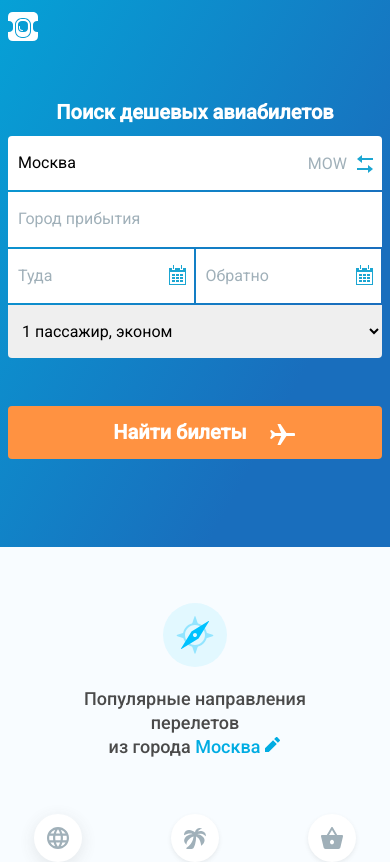
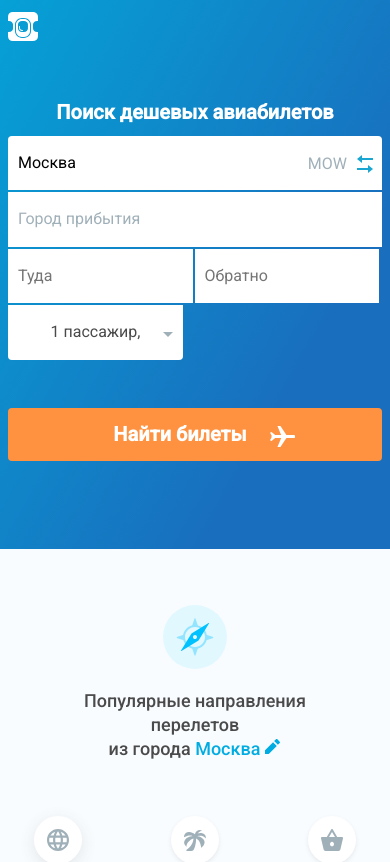
Before and after one commit to baskinbask/aviasales-demo-frontend, a React (Create React App) app: page / in a window 390 px wide. Shown: the top 862 px of the page. Built offline with nearby package versions, Linux system fonts and the light colour scheme.

Commit message:
fix: date picker inputs and select. at work.

```diff
--- a/src/App.css
+++ b/src/App.css
@@ -1,5 +1,11 @@
 .container {
   position: relative;
+}
+
+section,
+div,
+p {
+  box-sizing: border-box;
 }
 
 /*Top-destinations*/
@@ -133,7 +139,7 @@ button.search__header_btn:hover {
     border-radius: 0 0 4px 0;
   }
 
-  select.search__header_select {
+  .search__header_select {
     max-width: 24.5%;
     border-radius: 0;
     margin-right: 2px;
@@ -141,7 +147,7 @@ button.search__header_btn:hover {
 }
 
 @media (max-width: 768px) {
-  select.search__header_select {
+  .search__header_select {
     flex-basis: 25%;
   }
 
@@ -151,21 +157,34 @@ button.search__header_btn:hover {
   }
 }
 
+#selectCheck:checked ~ .dropDownCard {
+  display: block;
+}
+
 /*Input Dates - DatePicker*/
 
+.DayPickerInput {
+  flex-basis: 17.5%;
+  margin-right: 2px;
+}
+
 .DayPickerInput input {
-  flex: 1 16%;
+  display: block;
+  width: 100%;
   margin-right: 2px;
   padding: 18px 0 18px 10px;
+  flex-basis: 17.5%;
+  box-sizing: border-box;
   border: none;
 }
+
 .DayPickerInput::placeholder {
   color: #a0b0b9;
 }
 
 .DayPicker {
-  margin-top: -55px;
-  width: 385px;
+  width: 340px;
+  max-width: 100vw;
   background: #fff;
   padding: 0;
 }
@@ -191,6 +210,43 @@ button.search__header_btn:hover {
   font-size: 12px;
 }
 
-.DayPicker-Day--future {
+.DayPicker-Day--future,
+.DayPicker-Day--past {
   background: #eee;
 }
+
+@media (max-width: 1200px) {
+  .DayPickerInput,
+  .DayPickerInput input {
+    flex-basis: 16.4%;
+  }
+}
+
+@media (max-width: 992px) {
+  .DayPickerInput,
+  .DayPickerInput input {
+    flex-basis: 24.6%;
+  }
+  .DayPickerInput:first-of-type,
+  .DayPickerInput:first-of-type input {
+    border-radius: 0 0 0 4px;
+  }
+}
+
+@media (max-width: 576px) {
+  .DayPickerInput,
+  .DayPickerInput input {
+    flex-basis: 49.35%;
+    margin-right: 0;
+    margin-bottom: 1px;
+  }
+
+  .DayPickerInput:not(:last-child) {
+    margin-right: 2px;
+  }
+
+  .DayPickerInput:first-of-type,
+  .DayPickerInput:first-of-type input {
+    border-radius: 0;
+  }
+}
--- a/src/Header/Filter.js
+++ b/src/Header/Filter.js
@@ -5,6 +5,7 @@ import styled from "styled-components";
 
 import FlexWrapper from "../common/FlexWrapper";
 import Input from "./Input";
+import DateInput from "../SearchPage/DateInput";
 import Select from "./Select";
 import Button from "./Button";
 
@@ -32,8 +33,8 @@ class Filter extends Component {
           value="Москва"
         />
         <Input id="arrival" type="text" placeholder="Город прибытия" />
-        <Input id="dateFrom" type="text" placeholder="Туда" icon="calendar" />
-        <Input id="dateTo" type="text" placeholder="Обратно" icon="calendar" />
+        <DateInput placeholder="Туда" future />
+        <DateInput placeholder="Обратно" />
         <Select id="select" />
         <ButtonLink to="/search">
           <Button type="submit" value="Найти билеты" icon="plane" />
--- a/src/Header/Input.js
+++ b/src/Header/Input.js
@@ -17,20 +17,10 @@ const LabelTag = styled.label`
     flex-basis: 22%;
   }
 
-  &[for="dateFrom"],
-  &[for="dateTo"] {
-    flex-basis: 17.5%;
-  }
-
   @media (max-width: 1200px) {
     &[for="departure"],
     &[for="arrival"] {
       flex-basis: 20%;
-    }
-
-    &[for="dateFrom"],
-    &[for="dateTo"] {
-      flex-basis: 16.4%;
     }
   }
 
@@ -43,11 +33,6 @@ const LabelTag = styled.label`
     &[for="arrival"] {
       flex-basis: 49.5%;
     }
-
-    &[for="dateFrom"],
-    &[for="dateTo"] {
-      flex-basis: 24.6%;
-    }
   }
 
   @media (max-width: 576px) {
@@ -58,11 +43,6 @@ const LabelTag = styled.label`
     &[for="departure"],
     &[for="arrival"] {
       flex-basis: 100%;
-    }
-
-    &[for="dateFrom"],
-    &[for="dateTo"] {
-      flex-basis: 49.6%;
     }
   }
 `;
--- a/src/Header/Select.js
+++ b/src/Header/Select.js
@@ -1,19 +1,48 @@
 import React, { Component } from "react";
 import styled from "styled-components";
+import FlexWrapper from "../common/FlexWrapper";
+import { Label, Input } from "../SearchPage/FilterAirlines";
+import drop from "../SearchPage/icons/drop.svg";
 
 // const LabelTag = styled.label`
 //   position: relative;
 // `;
 
-const SelectTag = styled.select`
-  ${"" /* flex-basis: 21%; */} padding: 16px 10px;
-  box-sizing: border-box;
+const DropDownField = styled.div`
+  position: relative;
+  flex: 1;
+  min-width: 180px;
+  padding: 18px 10px;
   border: none;
   border-radius: 0 4px 4px 0;
+  background: #fff;
+
+  & span {
+    color: #dbdbdb;
+  }
+
+  &::after {
+    position: absolute;
+    right: 10px;
+    top: 50%;
+    content: "";
+    width: 10px;
+    height: 5px;
+    background: url(${drop}) no-repeat;
+  }
 
   @media (max-width: 992px) {
-    border-radius: 0 0 4px 0;
-    flex-basis: 49.5%;
+    flex-basis: 47.5%;
+    margin-right: 2px;
+    border-radius: 0;
+  }
+
+  @media (max-width: 768px) {
+    min-width: 175px;
+
+    & span {
+      display: none;
+    }
   }
 
   @media (max-width: 576px) {
@@ -22,23 +51,96 @@ const SelectTag = styled.select`
   }
 `;
 
-const OptionTag = styled.option`
-  & span {
-    color: #a0b0b9;
+const DropDownCard = styled.div`
+  display: none;
+  min-width: 211px;
+  padding: 16px;
+  padding-bottom: 0;
+  font-size: 14px;
+  background: #fff;
+  box-shadow: 0px 0px 8px rgba(74, 74, 74, 0.2),
+    0px 2px 4px rgba(74, 74, 74, 0.2);
+  border-radius: 4px;
+`;
+
+const Counter = styled.div`
+  display: flex;
+  justify-content: space-between;
+  align-content: center;
+  border: 1px solid #dbdbdb;
+  border-radius: 2px;
+  color: #000;
+
+  & div {
+    box-sizing: border-box;
+    padding-top: 8px;
+    min-height: 32px;
+    min-width: 23px;
+    text-align: center;
+
+    &:not(:nth-child(2)) {
+      color: #dbdbdb;
+    }
+
+    &:not(:last-child) {
+      border-right: 1px solid #dbdbdb;
+    }
+  }
+`;
+
+const Text = styled.p`
+  margin: 0;
+
+  & p {
+    margin: 0;
+    font-size: 12px;
+    color: #dbdbdb;
   }
 `;
 
 class Select extends React.Component {
   render() {
+    const hid = `.DropDownCard { display: block;}`;
     return (
-      <SelectTag
-        id={this.props.id}
-        className={this.props.className}
-        name={this.props.id}
-        required
-      >
-        <OptionTag selected>1 пассажир, эконом</OptionTag>
-      </SelectTag>
+      <div>
+        {/* <Input id="selectCheck" type="checkbox" hidden />
+        <Label htmlFor="selectCheck">1 пассажир, эконом</Label> */}
+        <DropDownField id={this.props.id} className={this.props.className}>
+          1 пассажир, <span>эконом</span>
+        </DropDownField>
+        <DropDownCard className="dropDownCard">
+          <FlexWrapper jc="space-between" ai="center" mb="16px">
+            <Text>Взрослые</Text>
+            <Counter>
+              <div>-</div>
+              <div>1</div>
+              <div>+</div>
+            </Counter>
+          </FlexWrapper>
+          <FlexWrapper jc="space-between" ai="center" mb="16px">
+            <Text>Дети до 12 лет</Text>
+            <Counter>
+              <div>-</div>
+              <div>1</div>
+              <div>+</div>
+            </Counter>
+          </FlexWrapper>
+          <FlexWrapper jc="space-between" ai="center" mb="16px">
+            <Text>
+              Дети до 2 лет
+              <p>Без места</p>
+            </Text>
+            <Counter>
+              <div>-</div>
+              <div>1</div>
+              <div>+</div>
+            </Counter>
+          </FlexWrapper>
+          <hr />
+          <Input type="checkbox" hidden />
+          <Label>Бизнес класс</Label>
+        </DropDownCard>
+      </div>
     );
   }
 }
--- a/src/SearchPage/DateInput.js
+++ b/src/SearchPage/DateInput.js
@@ -52,10 +52,43 @@ function OverlayComponent({ classNames, children, ...props }) {
 }
 
 export default class DateInput extends React.Component {
+  constructor(props) {
+    super(props);
+    this.handleDayChange = this.handleDayChange.bind(this);
+    this.state = {
+      selectedDay: undefined
+    };
+  }
+  handleDayChange(day) {
+    this.setState({ selectedDay: day });
+  }
+
   render() {
+    const { selectedDay } = this.state;
     const future = {
-      after: new Date(2018, 7, 14)
+      after: new Date(selectedDay)
     };
-    return <DayPickerInput overlayComponent={OverlayComponent} placeholder={this.props.placeholder} format="LL" formatDate={formatDate} parseDate={parseDate} dayPickerProps={{ locale: "ru", localeUtils: MomentLocaleUtils, modifiers: future}} hideOnDayClick={false} showOutsideDays />;
+    const past = {
+      before: new Date(selectedDay)
+    };
+
+    return (
+      <DayPickerInput
+        overlayComponent={OverlayComponent}
+        placeholder={this.props.placeholder}
+        format="LL"
+        formatDate={formatDate}
+        parseDate={parseDate}
+        onDayChange={this.handleDayChange}
+        dayPickerProps={{
+          locale: "ru",
+          localeUtils: MomentLocaleUtils,
+          modifiers: this.props.future ? { future } : { past },
+          showOutsideDays: false,
+          selectedDays: this.state.selectedDay
+        }}
+        hideOnDayClick={false}
+      />
+    );
   }
 }
--- a/src/SearchPage/FilterAirlines.js
+++ b/src/SearchPage/FilterAirlines.js
@@ -146,3 +146,4 @@ class FilterAirlines extends React.Component {
 }
 
 export default FilterAirlines;
+export { Label, Input };
--- a/src/SearchPage/SearchHeader.js
+++ b/src/SearchPage/SearchHeader.js
@@ -104,7 +104,7 @@ class SearchHeader extends React.Component {
                   city="bcn"
                   value="Барселона"
                 />
-                <DateInput placeholder="Туда" />
+                <DateInput placeholder="Туда" future />
                 <DateInput placeholder="Обратно" />
                 <Select
                   className="search__header_select"
--- a/src/SearchPage/index.js
+++ b/src/SearchPage/index.js
@@ -100,12 +100,12 @@ class Search extends React.Component {
               </Row>
             </MediaQuery>
             <Row>
-              <Col lg={3}>
+              <Col xl={3} lg={4}>
                 <MediaQuery minWidth={993}>
                   <Filter />
                 </MediaQuery>
               </Col>
-              <Col lg={7} xs={12}>
+              <Col xl={7} lg={8} xs={12}>
                 <MediaQuery maxWidth={576}>
                   <CardMob
                     {...cards[0]}
```
